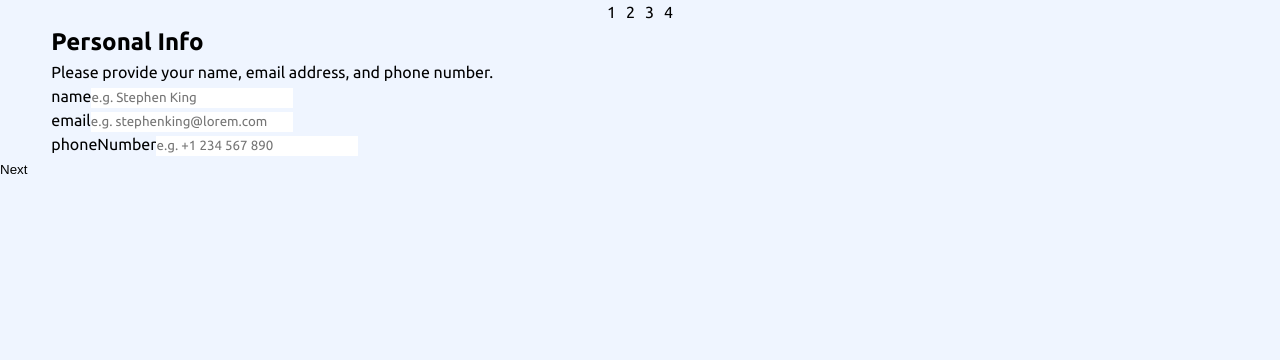
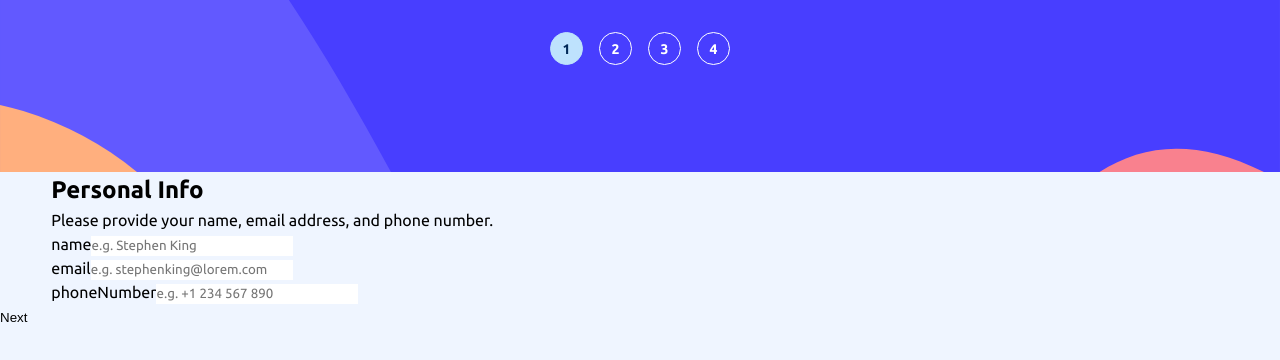
Before and after one commit to JorgeAMendoza/multi-step-form, a React (Vite) app: page / in a window 1280 px wide. Shown: the top 360 px of the page. Built offline with nearby package versions, Linux system fonts and the light colour scheme.

Commit message:
apply background image to form steps and style the number list

```diff
--- a/src/components/FormStep/FormStep.styled.tsx
+++ b/src/components/FormStep/FormStep.styled.tsx
@@ -1,17 +1,38 @@
 import styled from 'styled-components'
+import bgImageMobile from '@/src/assets/images/bg-sidebar-mobile.svg'
 
-export const FormStepStyled = styled.div``
+console.log(bgImageMobile)
+
+export const FormStepStyled = styled.div`
+  min-height: 17.2rem;
+  background-image: url(${bgImageMobile});
+  background-repeat: no-repeat;
+  background-size: cover;
+`
 
 export const StepList = styled.ul`
   display: flex;
   justify-content: center;
   align-items: center;
-  gap: 1rem;
+  gap: 1.6rem;
+  padding: 3.2rem;
 `
 
 export const StepItem = styled.li`
+  border: 1px solid var(--white);
+  border-radius: 50%;
+  width: 3.3rem;
+  height: 3.3rem;
+  display: flex;
+  justify-content: center;
+  align-items: center;
+  color: var(--white);
+  font-size: 1.4rem;
+
   p {
     position: relative;
+    font-weight: bold;
+    line-height: 1;
   }
   p:nth-of-type(1),
   p:nth-of-type(2) {
@@ -25,4 +46,10 @@ export const StepItem = styled.li`
       visibility: hidden;
     }
   }
+
+  &[data-active='true'] {
+    background-color: var(--sky-blue);
+    color: var(--denim);
+    border: 1px solid var(--sky-blue);
+  }
 `
--- a/src/components/FormStep/FormStep.tsx
+++ b/src/components/FormStep/FormStep.tsx
@@ -1,10 +1,10 @@
 import { useAppSelector } from '@/src/redux/hooks.tsx'
-import { StepItem, StepList } from './FormStep.styled'
+import { FormStepStyled, StepItem, StepList } from './FormStep.styled'
 
 const FormStep = () => {
   const { step } = useAppSelector((state) => state.form)
   return (
-    <div data-testid="formSteps">
+    <FormStepStyled data-testid="formSteps">
       <StepList aria-live="polite">
         <StepItem data-active={step === 'personalInfo' ? 'true' : 'false'}>
           <p>Step 1</p>
@@ -35,7 +35,7 @@ const FormStep = () => {
           </p>
         </StepItem>
       </StepList>
-    </div>
+    </FormStepStyled>
   )
 }
 
```
